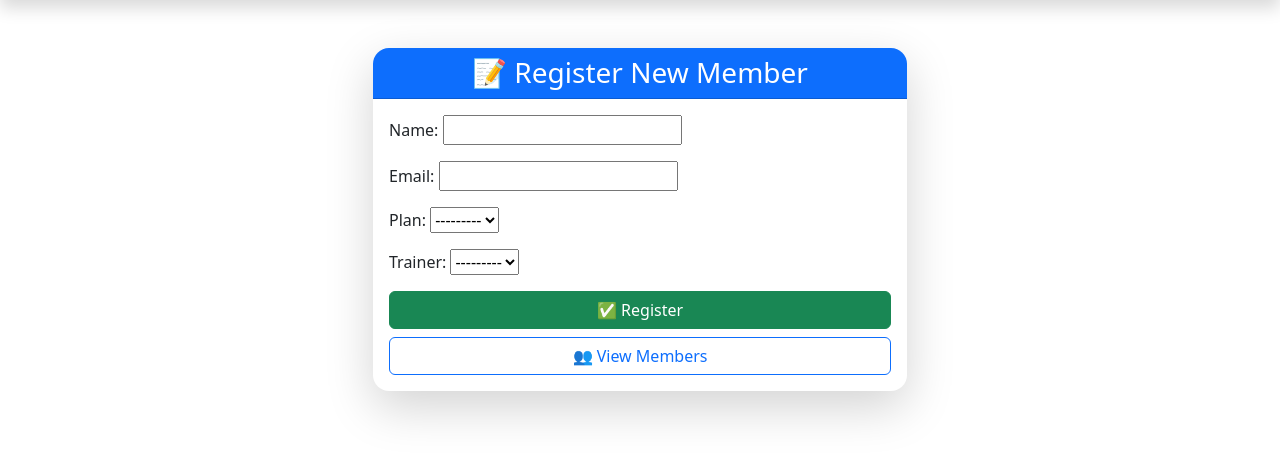
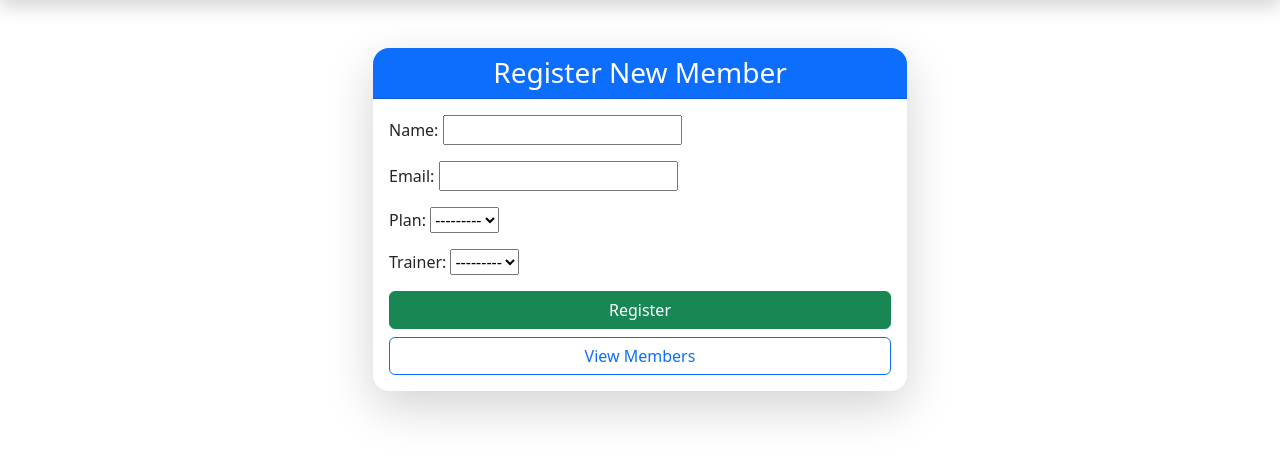
Before and after one commit to Niharika-Seth/Django, a Django app: page /members/register/ in a window 1280 px wide. Shown: the part 56-515 px from the top of the page. Run offline with Django 5.2, Linux system fonts and the light colour scheme; data that the repository does not hold is empty.

Commit message:
Updated member_register.html to make form more attractive

```diff
--- a/gymapp/templates/gymapp/member_register.html
+++ b/gymapp/templates/gymapp/member_register.html
@@ -6,15 +6,15 @@
         <div class="col-md-6">
             <div class="card shadow-lg border-0 rounded-4">
                 <div class="card-header bg-primary text-white text-center rounded-top-4">
-                    <h3 class="mb-0">📝 Register New Member</h3>
+                    <h3 class="mb-0"> Register New Member</h3>
                 </div>
                 <div class="card-body">
                     <form method="post" class="needs-validation" novalidate>
                         {% csrf_token %}
                         {{ form.as_p }}
                         <div class="d-grid gap-2 mt-3">
-                            <button type="submit" class="btn btn-success">✅ Register</button>
-                            <a href="{% url 'member_list' %}" class="btn btn-outline-primary">👥 View Members</a>
+                            <button type="submit" class="btn btn-success"> Register</button>
+                            <a href="{% url 'member_list' %}" class="btn btn-outline-primary"> View Members</a>
                         </div>
                     </form>
                 </div>
```
